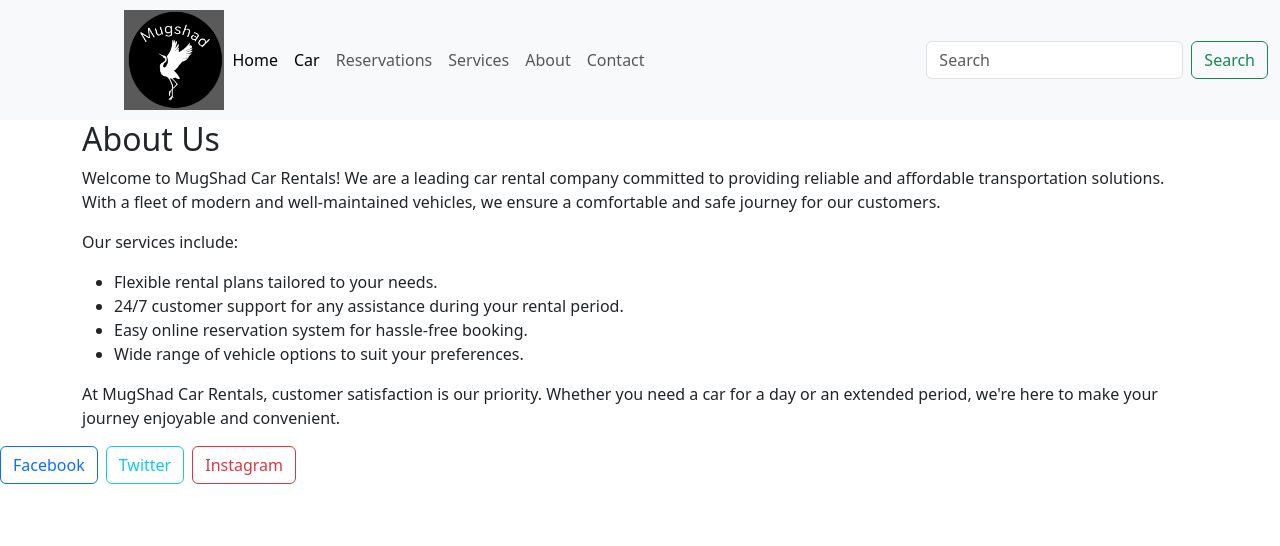
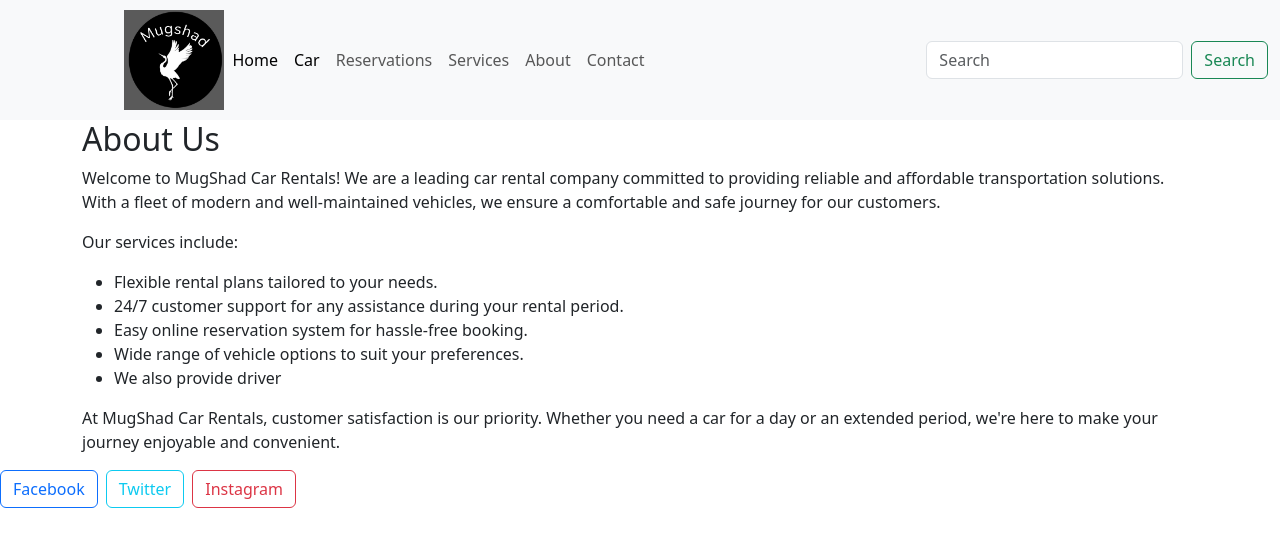
Before and after one commit to LASTBORN3021/mugshadCarRentalManagmentSystem, an Angular app in the folder car-rental-frontend/: page /about in a window 1280 px wide. Shown: the top 546 px of the page. Built offline with nearby package versions, Linux system fonts and the light colour scheme.

Commit message:
update someting

```diff
--- a/car-rental-frontend/src/app/components/about/about.component.html
+++ b/car-rental-frontend/src/app/components/about/about.component.html
@@ -7,6 +7,7 @@
       <li>24/7 customer support for any assistance during your rental period.</li>
       <li>Easy online reservation system for hassle-free booking.</li>
       <li>Wide range of vehicle options to suit your preferences.</li>
+      <li>We also provide driver</li>
     </ul>
     <p>At MugShad Car Rentals, customer satisfaction is our priority. Whether you need a car for a day or an extended period, we're here to make your journey enjoyable and convenient.</p>
   </div>
```
